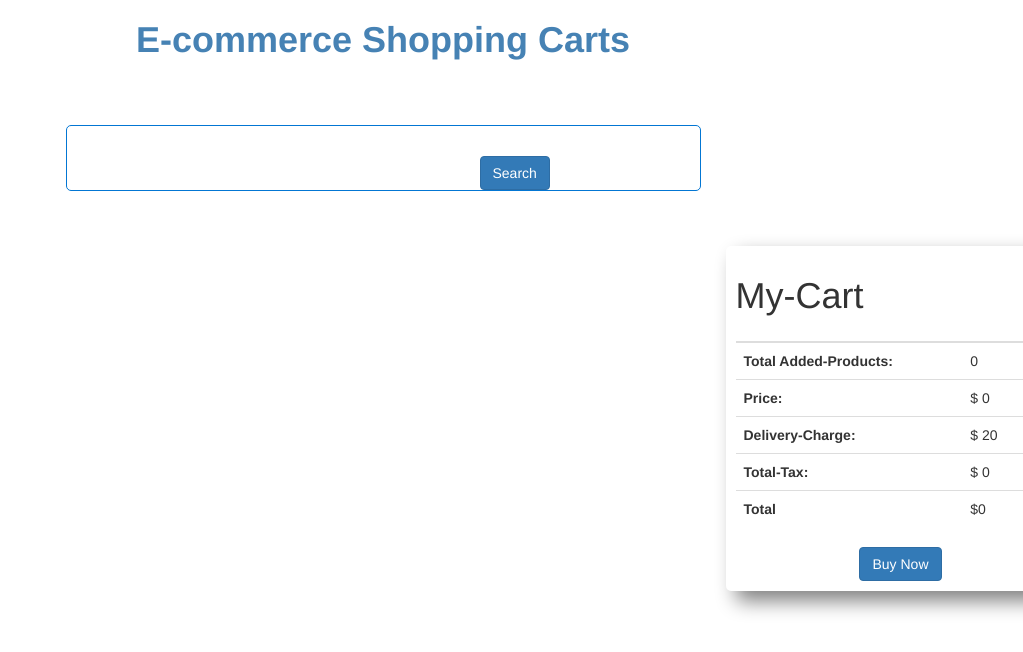
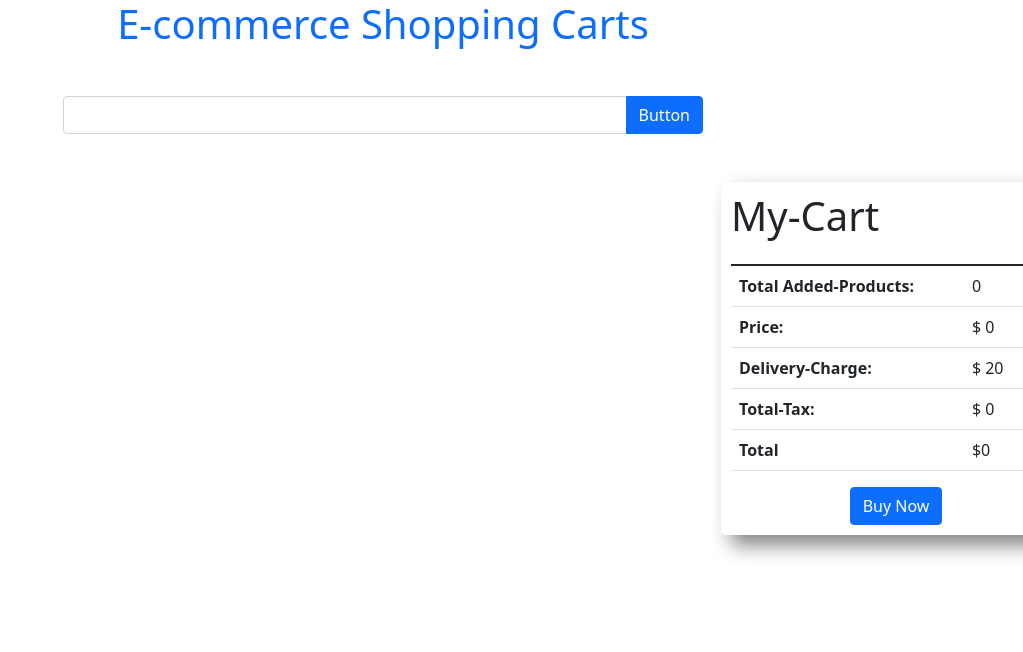
Before and after one commit to torisd560/Ranga-store--website, a plain HTML site: page index.html in a window 1280 px wide. Shown: the whole page, without its empty margins (257-1280 px from the left). Drawn offline with nearby package versions, Linux system fonts and the light colour scheme; no server answers.

Commit message:
added all new styles

```diff
--- a/css/style.css
+++ b/css/style.css
@@ -1,11 +1,6 @@
 body {
   overflow-x: hidden;
   font-family: "Montserrat", sans-serif;
-}
-.heading{
-  text-align: center;
-  font-weight: bold;
-  color:steelblue;
 }
 .search-field {
   border: none;
@@ -17,35 +12,25 @@ body {
   outline: none;
   border: none;
 }
-.search-box {
-  border: 1px solid rgb(3, 118, 211);
-  width: 50%;
-  border-radius: 5px;
-  margin: auto ;
-  margin-top: 50px;
-  margin-bottom: 50px;
-}
-.search-button {
-  padding: 10px 50px;
-  margin-left: 413px;
-}
 #all-products {
   display: grid;
   grid-template-columns: repeat(3, 1fr);
+  grid-gap: 20px;
   text-align: center;
   width: 100%;
   margin: auto;
-  align-items: center;
   justify-content: center;
 }
 .single-product {
+  background-color: rgb(197, 197, 197);
+  height: 100%;
   padding: 10px;
   transition: 0.6s;
 }
 .single-product:hover {
   box-shadow: 4px 4px 7px gray;
   border-radius: 10px;
-  border: 1px solid cyan;
+  border: 1px solid rgb(236, 167, 39);
 }
 .product-image {
   width: 150px;
@@ -64,8 +49,7 @@ body {
 }
 /* rating part */
 .rating{
-  font-weight: bold;
-  color : rgb(253, 72, 97)
+  color : rgb(40, 185, 96)
 }
 /* responsive part */
 @media only screen and (max-width: 768px) {
--- a/index.html
+++ b/index.html
@@ -8,8 +8,9 @@
   <title>Tori Store</title>
   <link rel="stylesheet" href="./css/style.css" />
   <!-- Latest compiled and minified CSS -->
-  <link rel="stylesheet" href="https://maxcdn.bootstrapcdn.com/bootstrap/3.3.7/css/bootstrap.min.css"
-    integrity="sha384-BVYiiSIFeK1dGmJRAkycuHAHRg32OmUcww7on3RYdg4Va+PmSTsz/K68vbdEjh4u" crossorigin="anonymous" />
+  <link href="https://cdn.jsdelivr.net/npm/bootstrap@5.1.1/dist/css/bootstrap.min.css" rel="stylesheet" integrity="sha384-F3w7mX95PdgyTmZZMECAngseQB83DfGTowi0iMjiWaeVhAn4FJkqJByhZMI3AhiU" crossorigin="anonymous">
+  <!-- <link rel="stylesheet" href="https://maxcdn.bootstrapcdn.com/bootstrap/3.3.7/css/bootstrap.min.css"
+    integrity="sha384-BVYiiSIFeK1dGmJRAkycuHAHRg32OmUcww7on3RYdg4Va+PmSTsz/K68vbdEjh4u" crossorigin="anonymous" /> -->
 
   <!-- google Montserrat  font  -->
   <link rel="preconnect" href="https://fonts.googleapis.com" />
@@ -19,19 +20,15 @@
 
 <body>
   <header>
-    <h1 class="heading" >E-commerce Shopping Carts</h1>
+    <h1 class="text-center text-primary " >E-commerce Shopping Carts</h1>
   </header>
+
   <main class="main">
-    <div class="search-field">
-      <div class="search-box">
-        <input id="input-field" class="search-field" type="text" />
-        <button type="button" class="btn btn-primary rounded-0 search-button"
-           id="search-btn" onclick="loadProducts()">
-          Search
-        </button>
-      </div>
+    <div class="input-group mb-3 w-50 mx-auto my-5">
+      <input  id="input-field" type="text" class="form-control">
+      <button id="search-btn" onclick="loadProducts()" class="btn btn-primary" type="button" >Button</button>
     </div>
-    <div class="row">
+    <div class="row my-5">
       <div class="col-md-9 col-lg-9 col-sm-7">
         <div id="all-products" class="">
         </div>
--- a/js/app.js
+++ b/js/app.js
@@ -16,17 +16,16 @@ const showProducts = (products) => {
      console.log(product)
     const image = product.image;
     const div = document.createElement("div");
-    div.classList.add("product");
     div.innerHTML = `<div class="single-product">
       <div>
     <img class="product-image" src=${image}></img>
       </div>
-      <h3>${product.title}</h3>
+      <h4>${product.title}</h4>
       <p>Category: ${product.category}</p>
       <h4><span class = "rating">Rate</span> : ${product.rating.rate}</h4>
       <h4><span class = "rating">Count</span>  : ${product.rating.count}</h4>
-      <h2>Price: $ ${product.price}</h2>
-      <button onclick="addToCart(${product.id},${product.price})" id="addToCart-btn" class="buy-now btn btn-success">add to cart</button>
+      <h3>Price: $ ${product.price}</h3>
+      <button onclick="addToCart(${product.id},${product.price})" id="addToCart-btn" class="buy-now btn btn-primary">add to cart</button>
       <button id="details-btn" class="btn btn-danger">Details</button></div>
       `;
     document.getElementById("all-products").appendChild(div);
```
